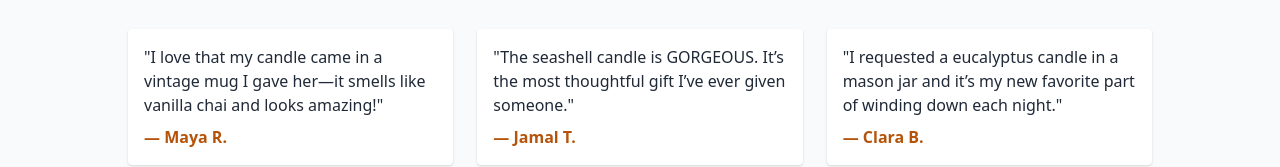
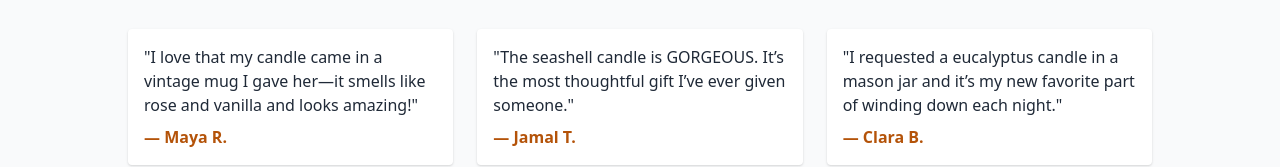
Before and after one commit to Alliecandle/glow-and-wick, a plain HTML site: page index.html in a window 1280 px wide. Shown: the part 807-974 px from the top of the page. Drawn offline with nearby package versions, Linux system fonts and the light colour scheme.

Commit message:
Update index.html

```diff
--- a/index.html
+++ b/index.html
@@ -32,7 +32,7 @@
     <h2 class="text-3xl text-center font-semibold mb-8">Customer Love</h2>
     <div class="grid grid-cols-1 md:grid-cols-3 gap-6 max-w-5xl mx-auto text-left">
       <div class="bg-white p-4 shadow rounded">
-        <p>"I love that my candle came in a vintage mug I gave her—it smells like vanilla chai and looks amazing!"</p>
+        <p>"I love that my candle came in a vintage mug I gave her—it smells like rose and vanilla and looks amazing!"</p>
         <span class="block mt-2 font-semibold text-yellow-700">— Maya R.</span>
       </div>
       <div class="bg-white p-4 shadow rounded">
```
